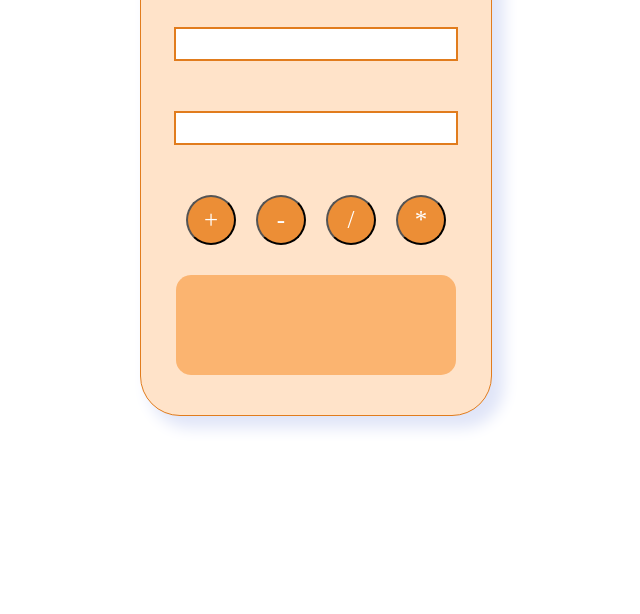
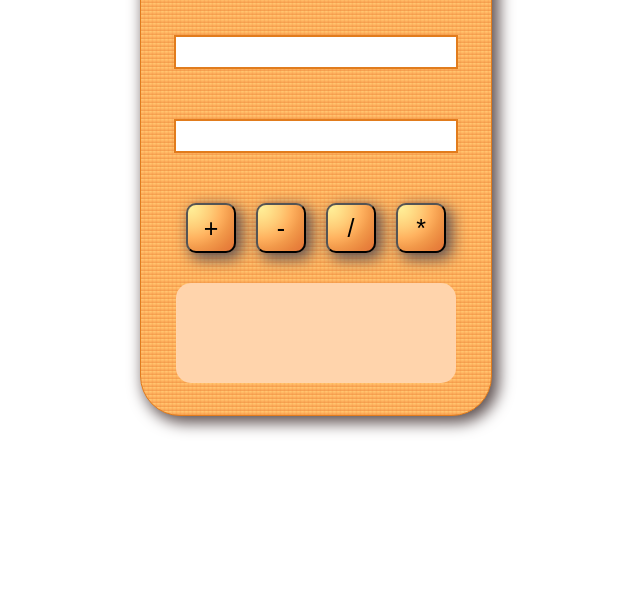
Before and after one commit to Fercholuch/Calculadora_Jav, a plain HTML site: page index.html in a window 1280 px wide. Shown: the part 186-800 px from the top of the page, without its empty margins (324-964 px from the left). Drawn offline with Linux system fonts and the light colour scheme.

Commit message:
Update css.css

```diff
--- a/css/css.css
+++ b/css/css.css
@@ -1,28 +1,38 @@
 *{
     margin: 0;
     padding: 0;
-    font-family: inherit;
+    font-family: 'Teko', sans-serif;
 }
 
 
 .calculadora{
-    background-color: #FFE3C9;
+    background:
+radial-gradient(black 15%, transparent 16%) 0 0,
+radial-gradient(black 15%, transparent 16%) 8px 8px,
+radial-gradient(rgba(255,255,255,.1) 15%, transparent 20%) 0 1px,
+radial-gradient(rgba(255,255,255,.1) 15%, transparent 20%) 8px 9px;
+background-color:#f19548;
+background-size:4px 4px;
+
     border: 1px solid #E17C1D;
     border-radius: 40px;
     width: 350px;
     height: 500px;
+    font-family: fantasy;
     margin: auto;
     margin-top: 100px;
+    background-image: radial-gradient(circle at 34.08% -9.41%, #ffce79 0, #ffc16c 25%, #ffb25f 50%, #f7a352 75%, #f19548 100%);
 
-    -webkit-box-shadow: 10px 10px 15px 2px rgba(224,229,248,1);
-    -moz-box-shadow: 10px 10px 15px 2px rgba(224,229,248,1);
-    box-shadow: 10px 10px 15px 2px rgba(224,229,248,1);
+    -webkit-box-shadow: 5px 5px 15px 2px rgba(95, 81, 81,1);
+    -moz-box-shadow: 5px 5px 15px 2px rgba(95, 81, 81,1);
+    box-shadow: 5px 5px 15px 2px rgba(95, 81, 81,1);
 }
 
 .calculadora h1{
-    color: #E17C1D;
+    color: #C76000;
     text-align: center;
     margin-top: 25px;
+    font-size: 40px;
 }
 
 #num1, #num2{
@@ -32,12 +42,16 @@
     margin: auto;
     margin-top: 50px;
     border: 2px solid #E17C1D;
+    text-align: center;
+    font-size: 30px;
+
 }
 
 .cj-btn{
     width: 80%;
     margin: auto;
     margin-top: 50px;
+    font-family: monospace;
 
     display: flex;
     flex-direction: row;
@@ -45,13 +59,17 @@
 }
 
 .cj-btn input{
+    background-image: radial-gradient(circle at 6.51% 6.51%, #ffef97 0, #ffdf88 16.67%, #ffcb76 33.33%, #ffb25f 50%, #f2994a 66.67%, #e9843d 83.33%, #e47337 100%);
     width: 50px;
     height: 50px;
-    border-radius: 100%;
-    background-color: #EC8E36;
-    color: #fff;
+    border-radius: 20%;
+    color: #000;
     cursor: pointer;
     font-size: 25px;
+
+    -webkit-box-shadow: 5px 5px 15px 1px rgba(95, 81, 81,1);
+    -moz-box-shadow: 5px 5px 15px 1px rgba(95, 81, 81,1);
+    box-shadow: 5px 5px 15px 1px rgba(95, 81, 81,1);
 }
 
 .cj-btn input:hover{
@@ -59,10 +77,15 @@
 }
 
 .cj-resultado{
-    background-color: #FBB470;
+    background-color: #FFD4AC;
     width: 80%;
     margin: auto;
     margin-top: 30px;
     height: 100px;
     border-radius: 15px;
+    font-size: 50px;
+    color: #C76000;
+    text-align: center;
+    padding-top: 25px;
+    box-sizing: border-box;
 }
```
